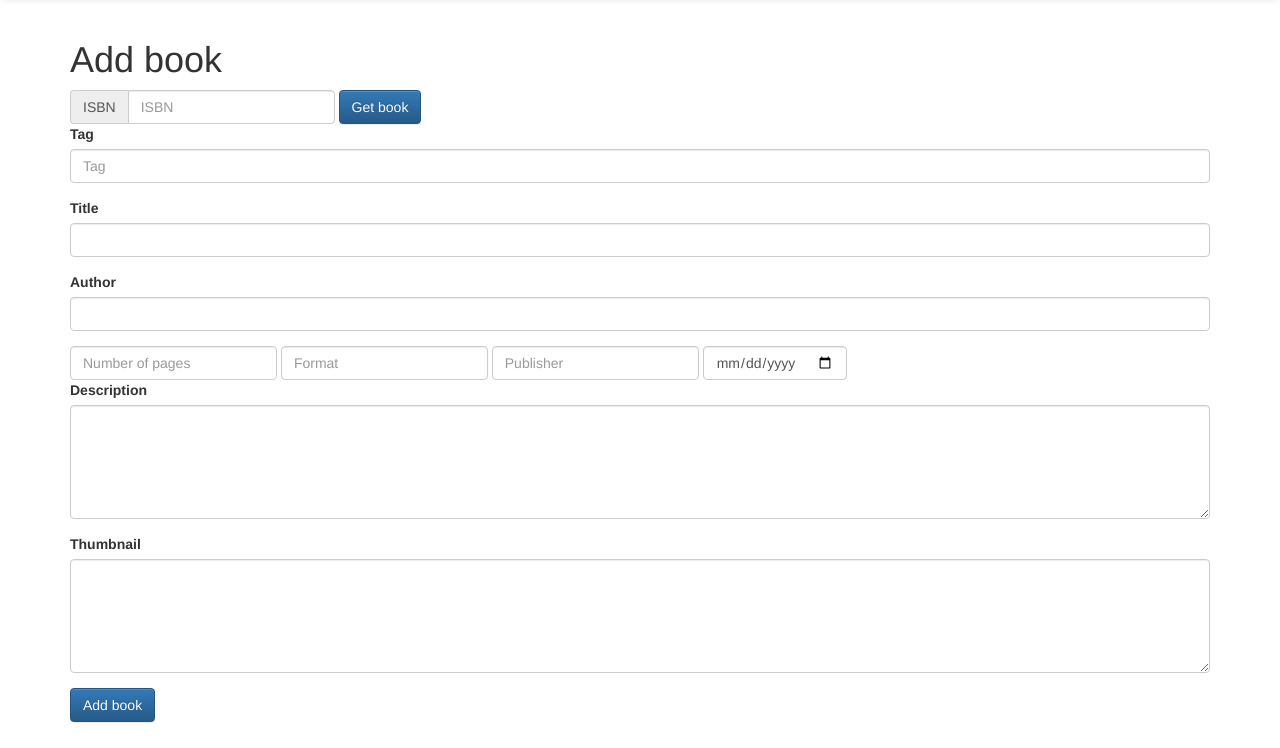
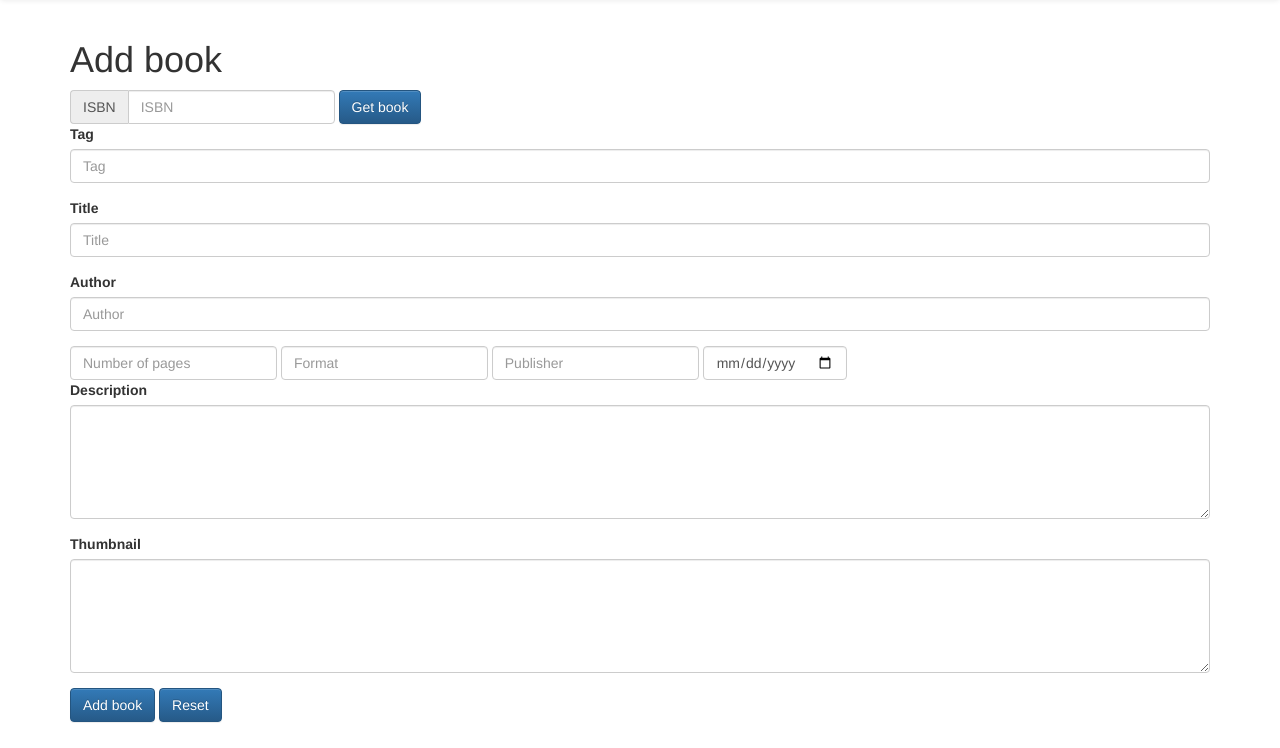
Before and after one commit to HoldYourBreath/Library, a Flask app: page /add_book in a window 1280 px wide. Shown: the part 52-800 px from the top of the page. Run offline with Flask 2, Linux system fonts and the light colour scheme; data that the repository does not hold is empty; parts of the project's set-up code (start-up, migrations or seed data) failed here and were passed over; some libraries are stand-ins or nearby versions.

Commit message:
Button "Submit book" is disabled if ISBN-13 and TAG are not entered

```diff
--- a/library/templates/add_book.html
+++ b/library/templates/add_book.html
@@ -25,11 +25,11 @@
                     </div>
                     <div class="form-group">
                         <label for="title">Title</label>
-                        <input type="text" class="form-control" id="title" placeholder="">
+                        <input type="text" class="form-control" id="title" placeholder="Title">
                     </div>
                     <div class="form-group">
                         <label for="author">Author</label>
-                        <input type="text" class="form-control" id="author" placeholder="">
+                        <input type="text" class="form-control" id="author" placeholder="Author">
                     </div>
                 </form>
                 <form class="form-inline" onsubmit="return false;">
@@ -63,6 +63,7 @@
                     </div>
                 </form>
             <button type="button" id="submitBook" class="btn btn-primary">Add book</button>
+            <button type="button" id="reset" class="btn btn-primary">Reset</button>
         </div>
     </body>
     <script src="/static/js/add_book.js"></script>
--- a/library_js/src/components/addBook.js
+++ b/library_js/src/components/addBook.js
@@ -246,6 +246,8 @@ class AddBook extends Component {
             <FormGroup>
               <Col smOffset={2} sm={1}>
                 <Button
+                  disabled={!this.state.isbn}
+                  disabled={!this.state.tag}
                   onClick={this.submitBook.bind(this)}>
                   Submit book
                 </Button>
@@ -257,7 +259,7 @@ class AddBook extends Component {
                 </Button>
               </Col>
             </FormGroup>
-          </Form>;
+          </Form>
         </div>
     );
   }
```
